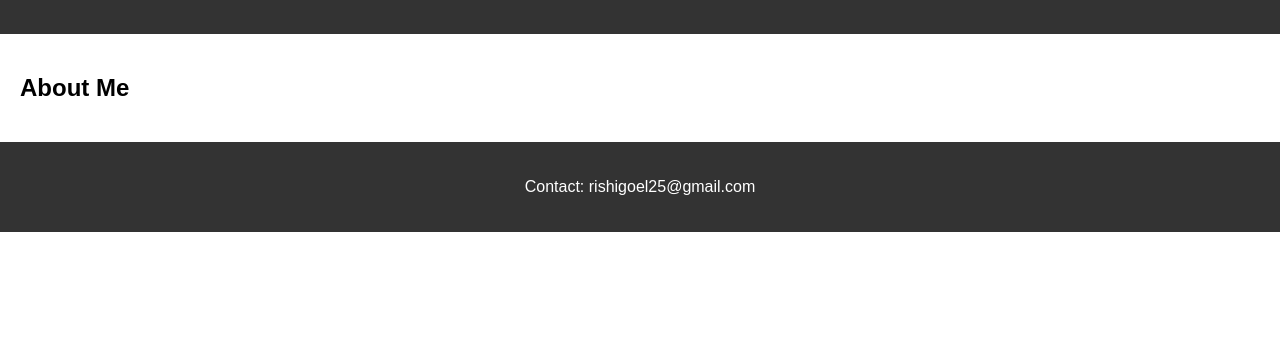
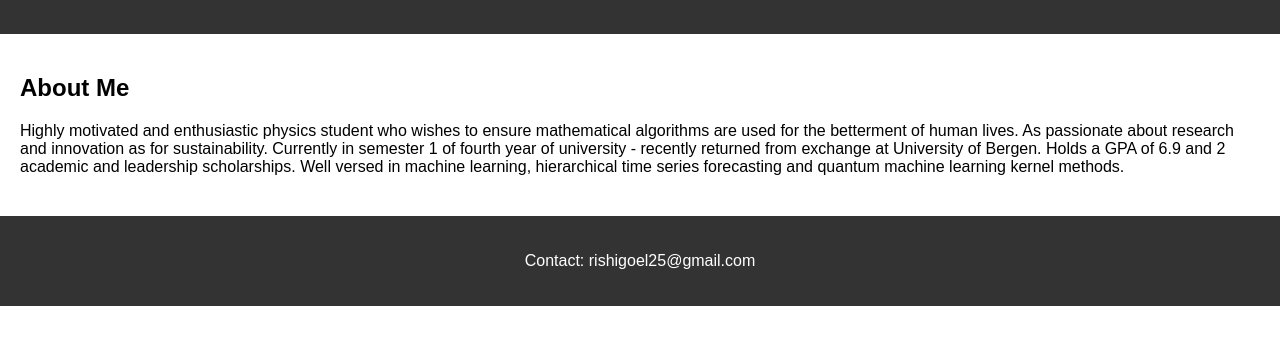
Before and after one commit to rishigoel2003/rishigoel2003.github.io, a plain HTML site: page index.html in a window 1280 px wide. Shown: the part 120-464 px from the top of the page. Drawn offline with Linux system fonts and the light colour scheme.

Commit message:
Update index.html

```diff
--- a/index.html
+++ b/index.html
@@ -19,8 +19,18 @@
     <main>
         <section id="about">
             <h2>About Me</h2>
-            <!-- Your about me content goes here -->
-        </section>
+            <p>Highly motivated and enthusiastic physics student who wishes to ensure
+            mathematical algorithms are used for the betterment of human lives. As
+            passionate about research and innovation as for sustainability. Currently in
+            semester 1 of fourth year of university - recently returned from exchange at
+            University of Bergen. Holds a GPA of 6.9 and 2 academic and leadership
+            scholarships. Well versed in machine learning,
+            hierarchical time series forecasting and quantum machine learning kernel
+            methods.</p>
+
+        </section id = "publications">
+            <h2><Publications></h2>
+
         <!-- Add other sections -->
     </main>
     <footer>
```
